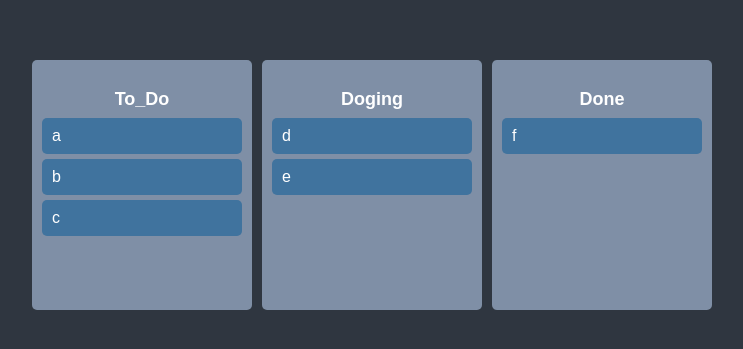
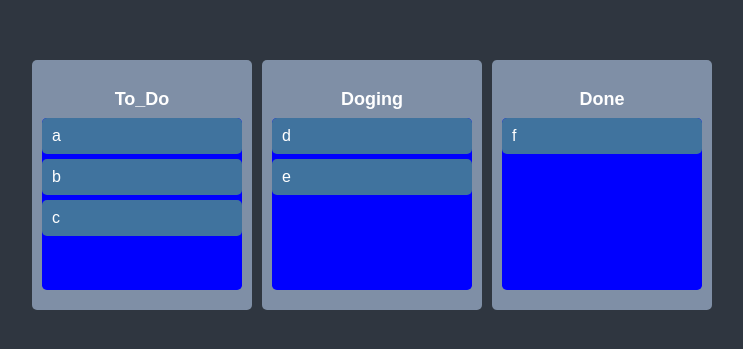
Before and after one commit to sni424/typescript-study, a React (Create React App) app: page / in a window 1280 px wide. Shown: the part 215-564 px from the top of the page, without its empty margins (268-1011 px from the left). Built offline with nearby package versions, Linux system fonts and the light colour scheme.

Commit message:
Droppable Snapshot

```diff
--- a/src/components/Board/index.tsx
+++ b/src/components/Board/index.tsx
@@ -16,6 +16,24 @@ const Wrraper = styled.div`
     background-color: ${(props) => props.theme.boardColor};
     border-radius: 5px;
     min-height: 200px;
+    display: flex;
+    flex-direction: column;
+`;
+interface IAreaProps {
+    isDraggingFromThis: boolean;
+    isDraggingOver: boolean;
+}
+
+const Area = styled.div<IAreaProps>`
+    background-color: ${(props) =>
+        props.isDraggingOver
+            ? "pink"
+            : props.isDraggingFromThis
+            ? "red"
+            : "blue"};
+    flex-grow: 1;
+    transition: background-color 0.3s ease-in-out;
+    border-radius: 0.3rem;
 `;
 
 interface IBoard {
@@ -28,13 +46,20 @@ const Board = ({ toDos, boardId }: IBoard) => {
         <Wrraper>
             <Title>{boardId}</Title>
             <Droppable droppableId={boardId}>
-                {(magic) => (
-                    <div ref={magic.innerRef} {...magic.droppableProps}>
+                {(magic, snapshot) => (
+                    <Area
+                        isDraggingOver={snapshot.isDraggingOver}
+                        isDraggingFromThis={Boolean(
+                            snapshot.draggingFromThisWith
+                        )}
+                        ref={magic.innerRef}
+                        {...magic.droppableProps}
+                    >
                         {toDos.map((todo, i) => (
                             <DragabbleCard key={todo} todo={todo} i={i} />
                         ))}
                         {magic.placeholder}
-                    </div>
+                    </Area>
                 )}
             </Droppable>
         </Wrraper>
--- a/src/pages/Main/index.tsx
+++ b/src/pages/Main/index.tsx
@@ -30,7 +30,6 @@ const Main = () => {
         if (destination?.droppableId === source?.droppableId) {
             //같은 board안에서만 움직인다면
             setToDos((allBoards) => {
-                console.log(allBoards);
                 const boardCopy = [...allBoards[source.droppableId]];
                 //해당 인덱스 삭제
                 boardCopy.splice(source.index, 1);
```
